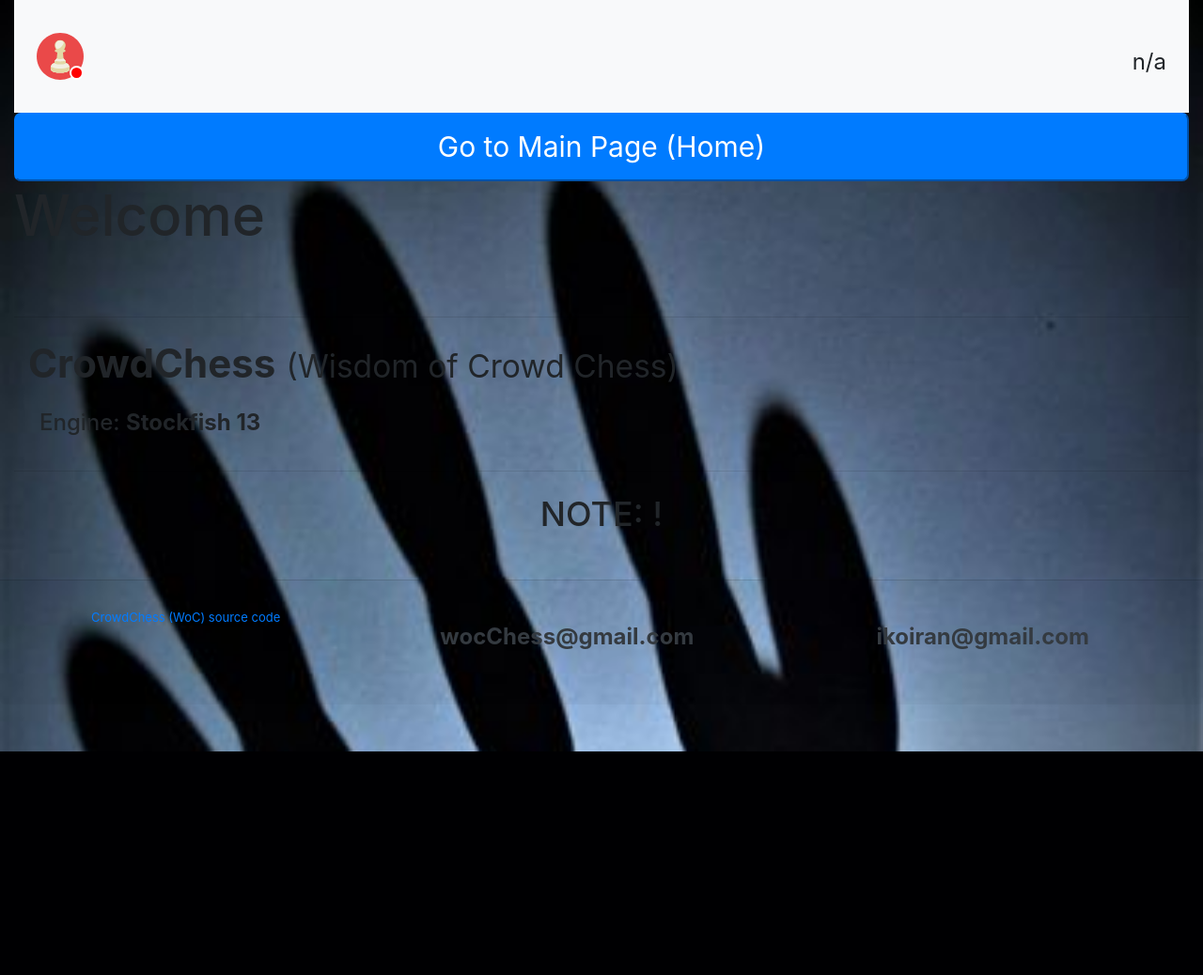
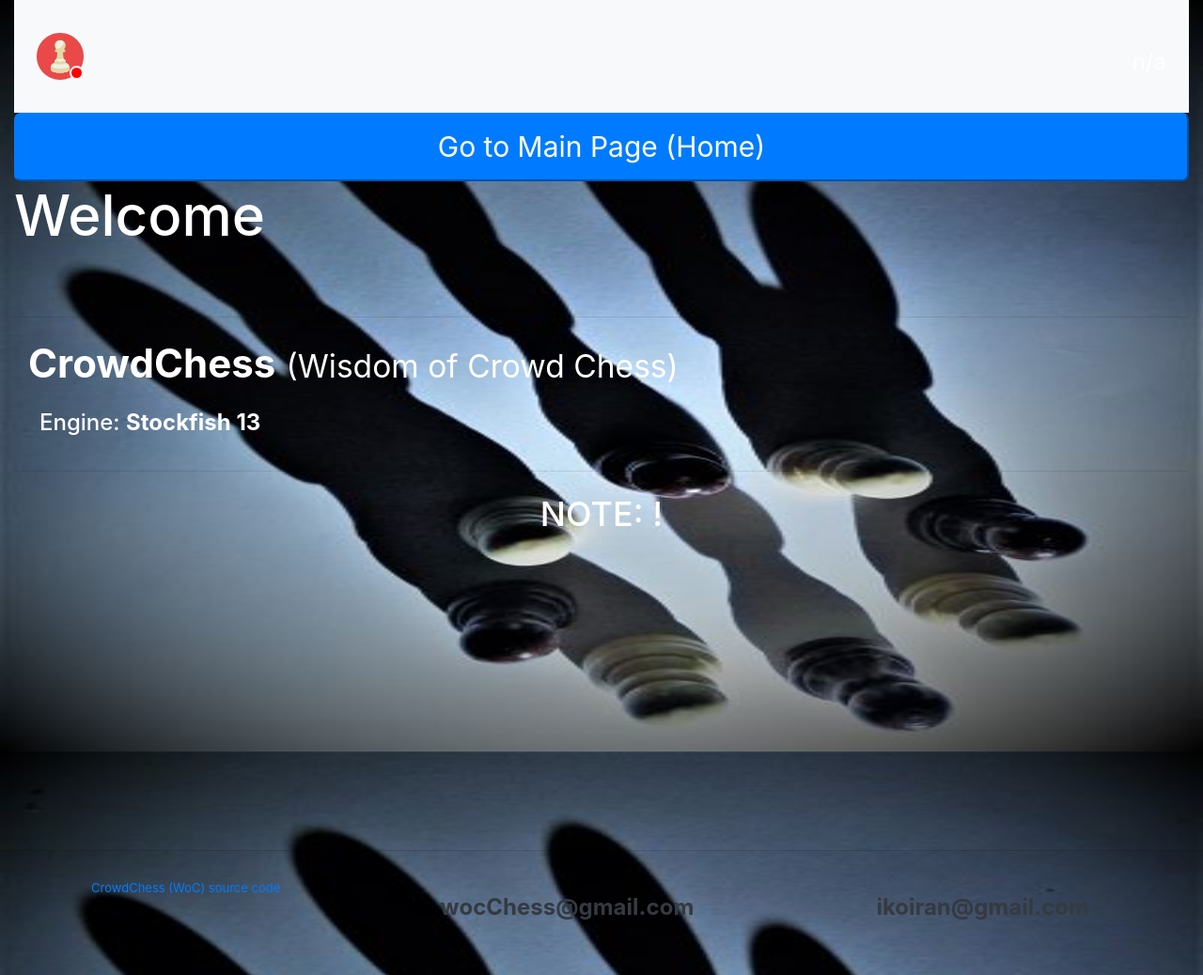
Before and after one commit to 98arYan13/CrowdChess, a Flask app: template src/templates/about.html in a window 1280 px wide. Shown: the whole page at 94% size. Before the commit the page ends 800 px from the top, so only its background shows below. Run offline with Flask 2, Linux system fonts and the light colour scheme; the template is opened without the code that fills it, so the values that code supplies are empty; parts of the project's set-up code (start-up, migrations or seed data) failed here and were passed over; some libraries are stand-ins or nearby versions.

Commit message:
changed background image style

```diff
--- a/src/templates/about.html
+++ b/src/templates/about.html
@@ -7,7 +7,8 @@
       background-image: url('./static/img/pawns_crown.jpg');
       background-repeat: no-repeat;
       background-attachment: fixed;
-      background-size: cover;
+      background-size: 100% 100%;
+      color: white;
     }
   </style>
 {% endblock %}
@@ -40,5 +41,13 @@
     </small>
   </div>
   <br>
+  <br>
+  <br>
+  <br>
+  <br>
+  <br>
+  <br>
+  <br>
+  <br>
 
 {% endblock %}
```
